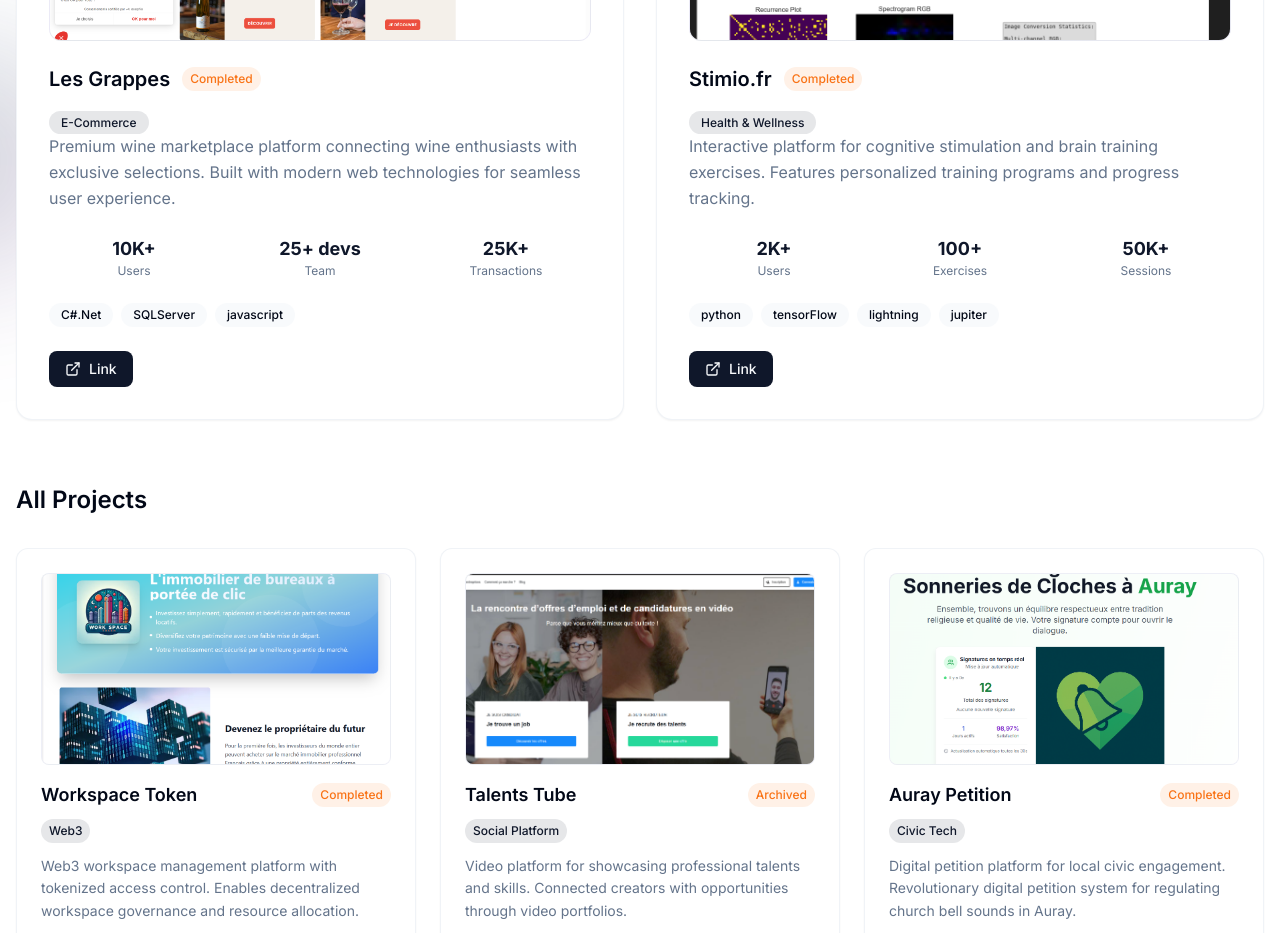
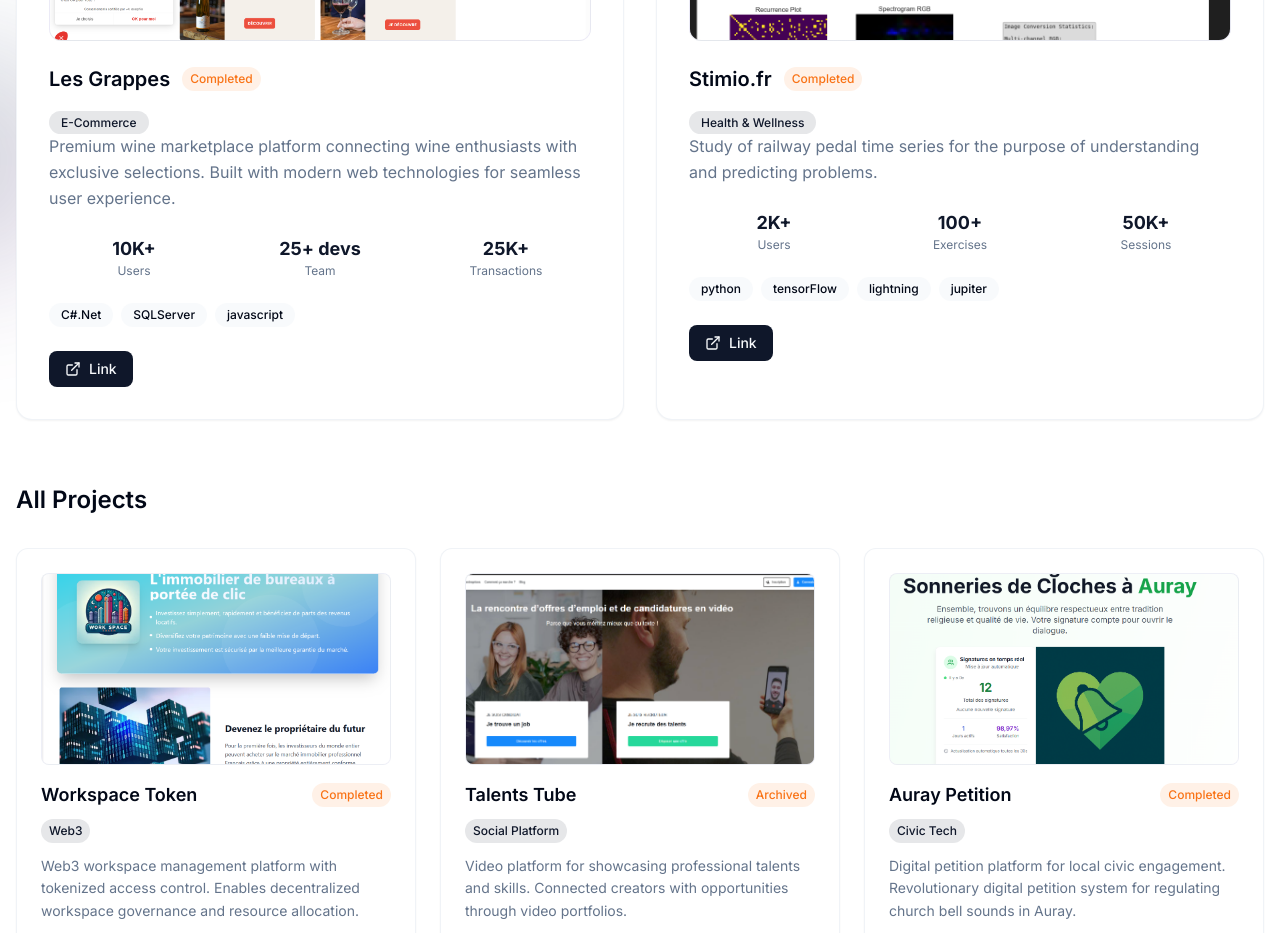
Before and after one commit to Huaoe/portfolio, a Next.js app: page /projects in a window 1280 px wide. Shown: the part 1620-2553 px from the top of the page. Built offline with nearby package versions, Linux system fonts and the light colour scheme.

Commit message:
fix: correct Stimio.fr project description

```diff
--- a/src/app/projects/page.tsx
+++ b/src/app/projects/page.tsx
@@ -123,7 +123,7 @@
     id: 4,
     title: 'Stimio.fr',
     description:
-      'Interactive platform for cognitive stimulation and brain training exercises. Features personalized training programs and progress tracking.',
+      'Study of railway pedal time series for the purpose of understanding and predicting problems.',
     image: '/images/stimio.png',
     category: 'Health & Wellness',
     status: 'Completed',
```
